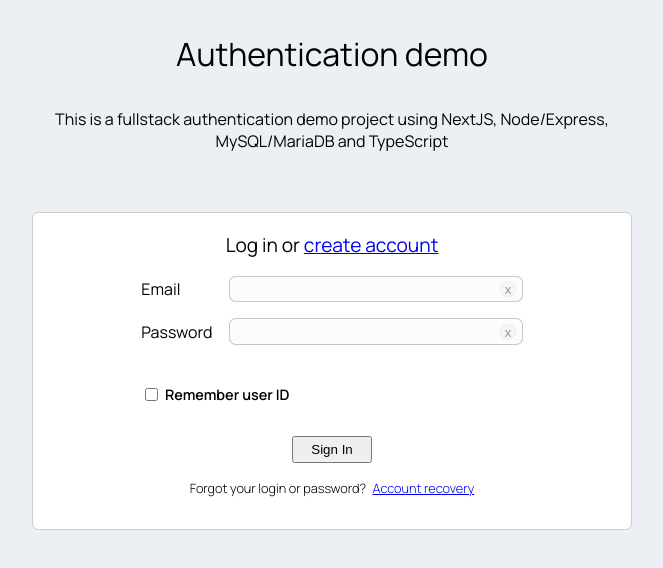
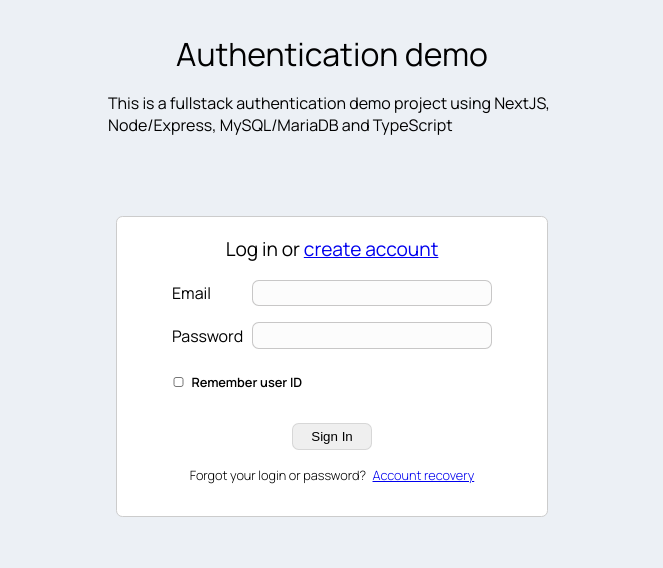
Before and after one commit to isaschlothauer/Web0th, a Next.js app in the folder frontend/: page / in a window 1280 px wide. Shown: the top 568 px of the page, without its empty margins (308-971 px from the left). Built offline with nearby package versions, Linux system fonts and the light colour scheme.

Commit message:
login frontend page created

```diff
--- a/frontend/app/_components/formInput/index.module.css
+++ b/frontend/app/_components/formInput/index.module.css
@@ -1,7 +1,12 @@
+/* Form styles */
 .form {
+  max-width: 20em;
+  margin: 0 auto 0 auto;
   padding: 0 1em 0 1em;
-  display: flex;
-  justify-content: center;
+}
+
+.formContentStyles {
+  align-content: center;
 }
 
 .ulStyles {
@@ -11,56 +16,49 @@
 .listStyles {
   display: flex;
   align-items: center;
+  justify-content:space-between;
   padding: 0.5em 0;
   gap: 0.5em;
 }
 
 .inputFieldLabel {
-  width: 5em;
-  display: inline-block;
-  /* padding: 0 1em  */
-}
-
-.inputFieldStyles, .checkboxContainer{
-  width: 100%;
+  width: 6em;
 }
 
 .inputFieldStyles {
+  width: 100%;
   border: 1px solid rgba(150, 148, 148, 0.5);
   background-color: var(--inputFieldBackgroundColor);
   height: 2em;
   border-radius: 0.5em;
-  width: 22em;
+  box-sizing: border-box;
+  padding: 0 0.5em 0 0.5em
 }
 
-.checkboxContainer {
-  margin-top: 1em;
-  display: flex;
-  /* margin-left: 9.5em; */
-  margin:2em auto 0 auto;
-  /* border: 1px dotted red; */
-  padding: 0 0.8em;
-  max-width: 25em;
-
+.formContentStyles, .inputClearContainer {
+  width: 100%;
 }
 
-.checkboxContainer > input {
+/* Checkbox styles */
+.checkbox {
+  display: flex;
   align-items: center;
-  justify-content: center;
+  margin-top: 1em;
 }
 
-.checkboxContainer > label {
-  /* margin-left: 0.5em; */
-  font-weight: 600;
-  font-size: 0.9em;
-
+.checkbox > input {
+  height: 0.8em;
 }
 
-.checkboxLabel {
+.checkbox > label {
   margin-left: 0.5em;
+  font-weight: 600;
+  font-size: 0.8em;
+  vertical-align: middle;
 }
 
-.submitButtonLocation {
+/* Submit button styles */
+.submitButtonAlignment {
   display: flex;
   align-content: center;
   justify-content: center;
@@ -70,20 +68,12 @@
 .submitButton {
   width: 6em;
   height: 2em;
+  border: 1px solid rgb(0, 0, 0, 0.1);
+  border-radius: 0.5em;
 }
 
-.inputClearContainer {
-  display: flex;
-  position: relative;
+@media screen and (min-width: 600px) {
+  .form {
+    padding: 0;
+  }
 }
-
-.inputClearButton {
-  position: absolute;
-  right: 0.5em;
-  top: 0.4em;
-  border-radius: 1em;
-  width: 1.2em;
-  height: 1.2em;
-  border: 1px solid rgb(0, 0, 0, 0.1);
-  opacity: 0.4;
-}
--- a/frontend/app/_components/formInput/index.tsx
+++ b/frontend/app/_components/formInput/index.tsx
@@ -17,9 +17,9 @@ export default function FormInput() {
     rememberId: false
   })
 
-  useEffect(() => {
-    console.log(formData);
-  }, [formData])
+  // useEffect(() => {
+  //   console.log("DELETE ME from index.tsx", formData);
+  // }, [formData])
 
   // Input data state handler
   const handleInputChange = (e: ChangeEvent<HTMLInputElement>) => {
@@ -42,6 +42,7 @@ export default function FormInput() {
     e.preventDefault();
 
     // API call
+    console.log(formData)
   }
 
   const clearInput = (field: keyof FormDataProps) => {
@@ -51,17 +52,23 @@ export default function FormInput() {
     }));
   }
 
-
   return (
     <>
       <form onSubmit={loginSubmit}>
         <div className={styles.form}>
+          <div className={styles.formContentStyles}>
             <ul className={styles.ulStyles}>
 
               {/* Input field mapping */}
               {formDataInputs.map((element) => (
                 <li key={element.id} className={styles.listStyles}>
-                <label htmlFor={element.label} className={styles.inputFieldLabel} >{element.input}</label>
+                  <label
+                    htmlFor={element.label}
+                    className={styles.inputFieldLabel}
+                  >
+                    {element.input}
+                  </label>
+
                   <div className={styles.inputClearContainer}>
                     <input
                       id={element.label}
@@ -69,17 +76,8 @@ export default function FormInput() {
                       className={styles.inputFieldStyles}
                       type={element.type} value={formData[element.label as keyof FormDataProps] as string}
                       onChange={handleInputChange}
+                      required={element.required}
                     />
-
-                  {/* Input clear button  */}
-                  <button
-                    type="button"
-                    className={styles.inputClearButton}
-                    value={element.label}
-                    onClick={() => clearInput(element.label as keyof FormDataProps)}
-                    >
-                    x
-                  </button>
                   </div>
                 </li>
               ))}
@@ -87,24 +85,25 @@ export default function FormInput() {
           </div>
 
           {/* Remember user ID button */}
-        <div className={styles.checkboxContainer}>
+          <div className={styles.checkbox}>
             <input
               type="checkbox"
               id="rememberId"
               name="rememberId"
               onChange={handleCheckbox}
             />
-          <label htmlFor="rememberId" className={styles.checkboxLabel}>Remember user ID</label>
+            <label htmlFor="rememberId" className={styles.checkboxLabel}>
+              Remember user ID
+            </label>
+          </div>
         </div>
 
-        <div className={styles.submitButtonLocation}>
+        {/* Submit button */}
+        <div className={styles.submitButtonAlignment}>
           <button type="submit" className={styles.submitButton}>Sign In</button>
         </div>
 
       </form>
-
-
-
     </>
   )
 }
--- a/frontend/app/_components/formInput/inputFieldArray.ts
+++ b/frontend/app/_components/formInput/inputFieldArray.ts
@@ -3,6 +3,7 @@ export interface FormDataInputProps {
   input: string;
   label: string;
   type: string;
+  required: boolean;
 }
 
 export const formDataInputs: FormDataInputProps[] = [
@@ -10,12 +11,14 @@ export const formDataInputs: FormDataInputProps[] = [
     id: 0,
     input: "Email",
     label: "email",
-    type: "text"
+    type: "text",
+    required: true,
   },
   {
     id: 1,
     input: "Password",
     label: "password",
-    type: "password"
+    type: "password",
+    required: true,
   }
 ]
--- a/frontend/app/layout.tsx
+++ b/frontend/app/layout.tsx
@@ -1,6 +1,7 @@
 import type { Metadata } from "next";
 import { Inter, Manrope } from "next/font/google";
 import "./globals.css";
+import Head from "next/head";
 
 const inter = Inter({ subsets: ["latin"] });
 const manrope = Manrope({ subsets: ["latin"] })
@@ -17,6 +18,9 @@ export default function RootLayout({
 }>) {
   return (
     <html lang="en">
+      <Head>
+        <meta name="viewport" content="width=device-width, initial-scale=1" />
+      </Head>
       <body className={`${manrope.className} layoutStyle`}>{children}</body>
     </html>
   );
--- a/frontend/app/page.module.css
+++ b/frontend/app/page.module.css
@@ -1,7 +1,6 @@
 
 /* Main page */
 .mainSection {
-  max-width: 600px;
   margin: 0 auto 0 auto;
   font-size: 16px;
   height: 100vh;
@@ -15,16 +14,19 @@
 }
 
 .headerMain {
-  font-size: 16px;
+  font-size: 14px;
+  padding: 0 1em 0 1em;
 }
 
 .headerText {
-  margin-top: 2em;
-  text-align: center;
+  width: 100%;
+  margin: 0 auto 0 auto;
+  max-width: 28em;
+  margin-top: 1em;
 }
 
 .authContainer {
-  margin-top: 10%;
+  margin-top: 5em;
 }
 
 .loginText {
@@ -35,19 +37,19 @@
 .loginContainer {
   font-weight: 400;
   background-color: var(--login-bg-color);
-  border-radius: 0.4em;
   border: 1px solid rgb(204, 204, 204);
   padding-bottom: 2em;
+  /* max-width: 27em; Adjust this for responsive screen */
+  margin: 0 auto 0 auto;
 }
 
 .signInContainerText {
   font-weight: 400;
-  font-size: 1.2em;
+  font-size: 1em;
   text-align: center;
   margin-top: 1em;
   margin-bottom: 0.5em;
 }
-
 
 .loginRecovery {
   font-weight: 300;
@@ -59,3 +61,21 @@
 .linkStyle {
   margin-left: 0.5em;
 }
+
+
+@media screen and (min-width: 600px) {
+  .headerMain {
+    font-size: 16px;
+    padding: 0 1em 0 1em;
+  }
+
+  .loginContainer {
+    border-radius: 0.4em;
+    max-width: 27em;
+  }
+
+  .signInContainerText {
+    font-weight: 400;
+    font-size: 1.2em;
+  }
+}
--- a/frontend/app/page.tsx
+++ b/frontend/app/page.tsx
@@ -1,6 +1,5 @@
 import styles from "./page.module.css";
 import Link from 'next/link';
-
 
 import FormInput from './_components/formInput'
 
@@ -28,6 +27,7 @@ export default function Home() {
               </p>
             </div>
           </div>
+
         </main>
       </div>
     </>
```
Lines whose indentation alone changed are shown as unchanged.
